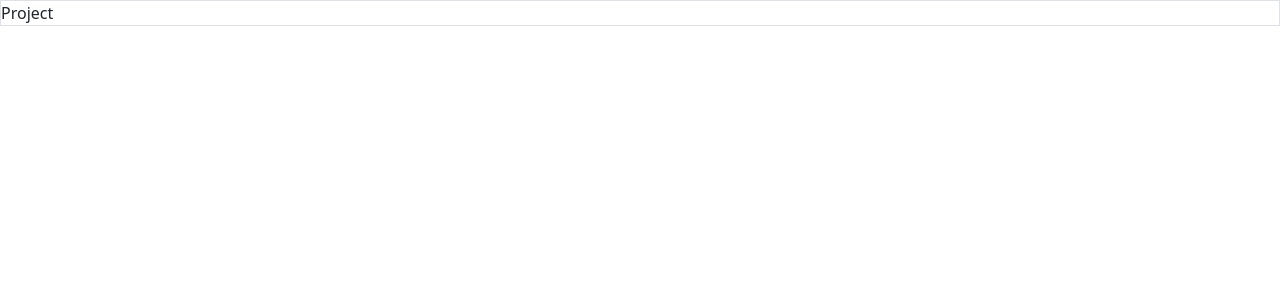
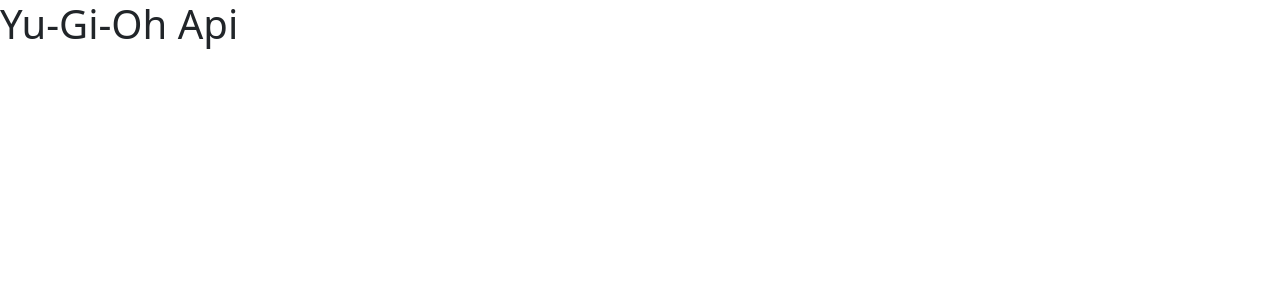
Before and after one commit to ericaostini/vite-yu-gi-oh, a Vue app: page / in a window 1280 px wide. Shown: the top 300 px of the page. Built offline with nearby package versions, Linux system fonts and the light colour scheme.

Commit message:
Creation of header component with h1, imported into App.vue

```diff
--- a/src/App.vue
+++ b/src/App.vue
@@ -1,12 +1,13 @@
 <template>
-  <div class="border">
-    Project
-  </div>
+  <HeaderComponent />
 </template>
 
 <script>
+import HeaderComponent from './components/HeaderComponent.vue';
+
 export default {
-  name: 'App',
+  name: "App",
+  components: { HeaderComponent }
 }
 </script>
 
--- a/src/assets/styles/partials/_variables.scss
+++ b/src/assets/styles/partials/_variables.scss
@@ -1 +1,2 @@
-$primaryColor: #0000
+$primaryColor: #0000;
+$colorBg: rgba(217, 134, 61, 1);
--- /dev/null
+++ b/src/components/HeaderComponent.vue
@@ -0,0 +1,13 @@
+<template>
+    <h1>
+        Yu-Gi-Oh Api
+    </h1>
+</template>
+
+<script>
+export default {
+    name: 'HeaderComponent'
+}
+</script>
+
+<style lang="scss" scoped></style>
```
